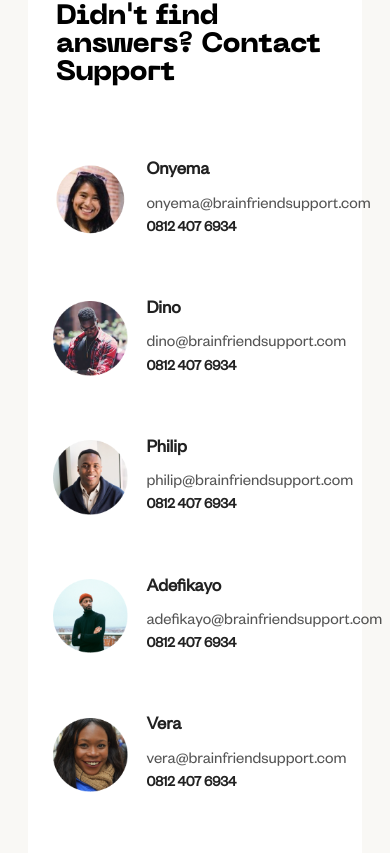
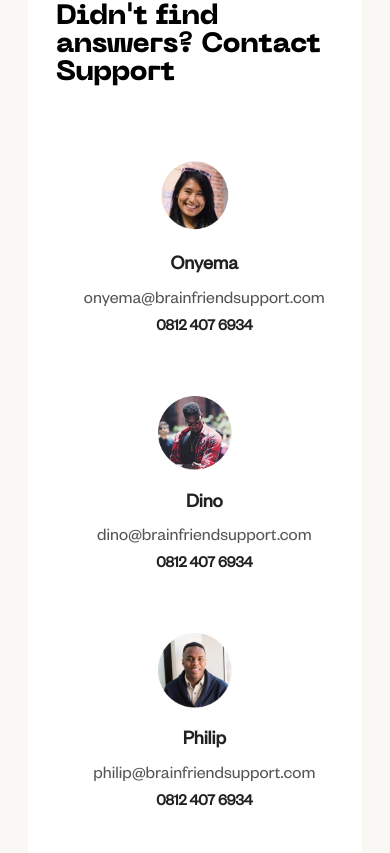
Before and after one commit to kennydageek/wela-foods, a Vue app: page / in a window 390 px wide. Shown: the part 2907-3760 px from the top of the page. Built offline with nearby package versions, Linux system fonts and the light colour scheme; what vuejs-countdown-timer would draw is missing.

Commit message:
contactbox now responsive

```diff
--- a/src/components/ContactBox.vue
+++ b/src/components/ContactBox.vue
@@ -61,22 +61,33 @@ export default {
 
 .name {
   font-weight: 600;
-  font-size: 2rem;
+  font-size: 20px;
   margin-bottom: 0.7rem;
 }
 
 .email {
-  font-size: 1.8rem;
+  font-size: 18px;
   margin-bottom: 0.1rem;
   color: rgba(0, 0, 0, 0.67);
 }
 
 .phone {
-  font-size: 1.6rem;
+  font-size: 16px;
   font-weight: 600;
 }
 
 .contactbox-wrapper:hover .content .email {
   color: #fff;
 }
+
+@media screen and (max-width: 499.99px) {
+  .contactbox-wrapper {
+    flex-direction: column;
+  }
+
+  .content {
+    text-align: center;
+    margin-top: 2rem;
+  }
+}
 </style>
--- a/src/components/RegisterComp.vue
+++ b/src/components/RegisterComp.vue
@@ -110,4 +110,10 @@ i {
     justify-content: center;
   }
 }
+
+@media screen and (max-width: 399.99px) {
+  .cta {
+    justify-content: flex-start;
+  }
+}
 </style>
```
